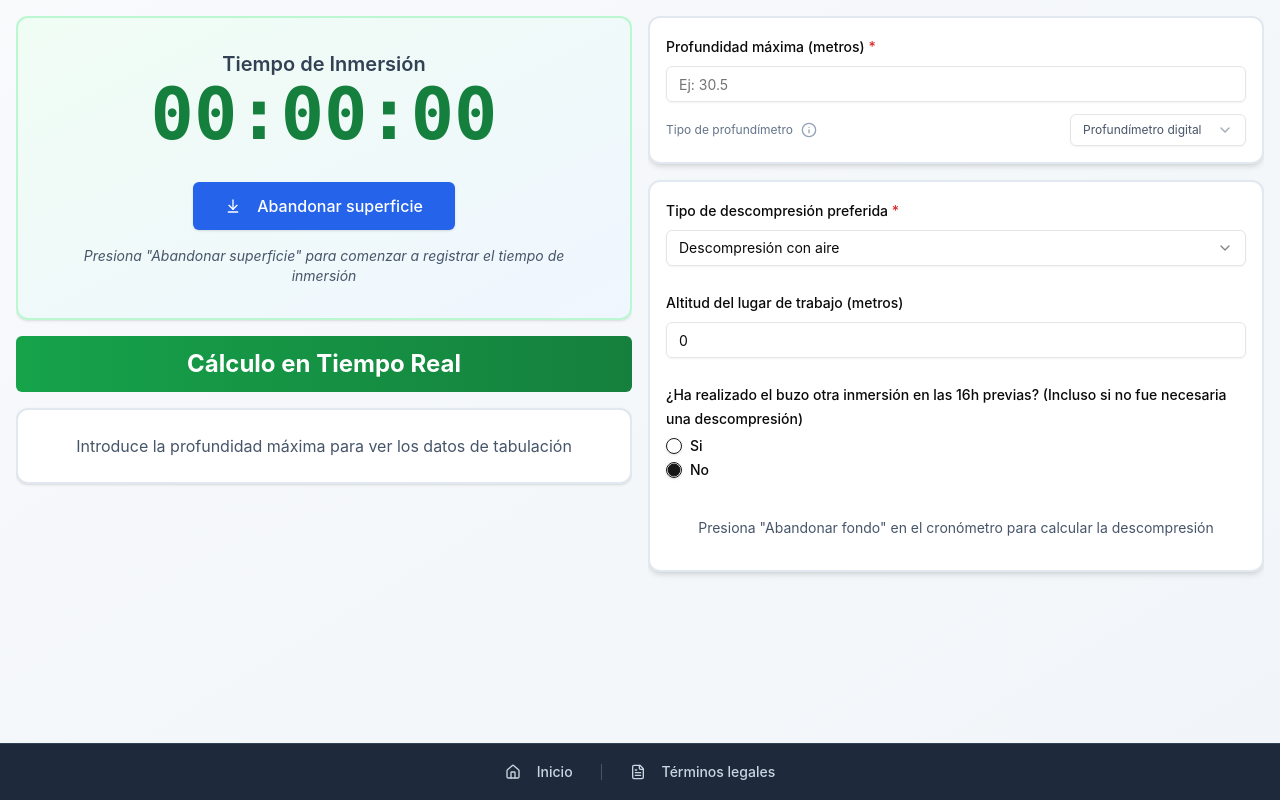
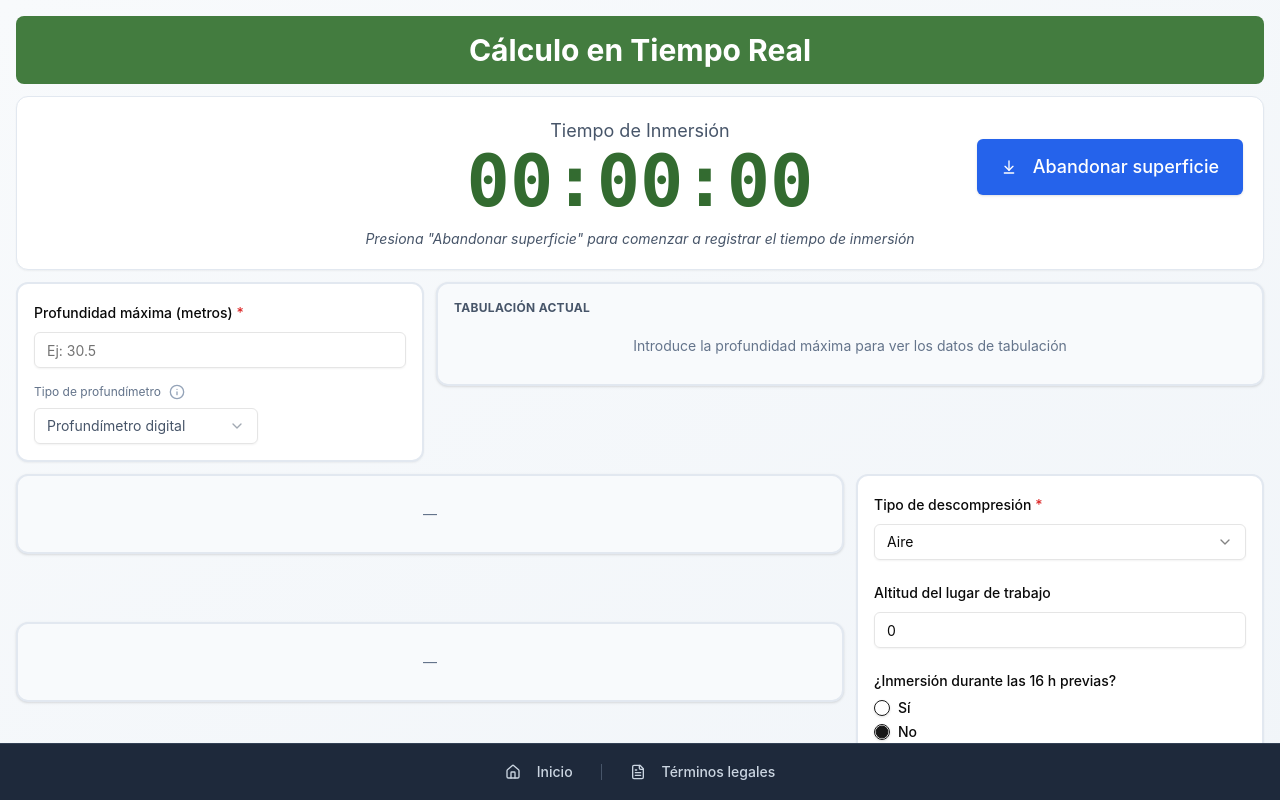
Before and after one commit to foxtrotgolf15/appfinal2026, a React (Create React App) app in the folder frontend/: page /realtime-form in a window 1280 px wide. Built offline with nearby package versions, Linux system fonts and the light colour scheme.

Commit message:
Nueva vista del calculo en tiempo real: tabulacion actual, siguiente tiempo y siguiente profundidad con sus paradas
Co-Authored-By: Claude Sonnet 5.5 <noreply@anthropic.com>
Claude-Session: https://claude.ai/code/session_014wDtrqfo5XzWdnuiRwqMo8

```diff
--- a/frontend/src/components/PanelTiempoReal.jsx
+++ b/frontend/src/components/PanelTiempoReal.jsx
@@ -6,10 +6,59 @@ const formatMMSS = (segundos) => {
   return `${Math.floor(s / 60).toString().padStart(2, '0')}:${(s % 60).toString().padStart(2, '0')}`;
 };
 
-const Dato = ({ etiqueta, valor, clase = '', valorClase = 'text-slate-900' }) => (
-  <div className={`bg-white rounded border border-slate-200 px-2 py-1 md:py-0.5 md:tall:p-4 ${clase}`}>
-    <div className="text-[10px] leading-tight md:text-xs md:tall:text-sm text-slate-500">{etiqueta}</div>
-    <div className={`text-base md:text-lg md:tall:text-3xl font-bold font-mono leading-tight ${valorClase}`}>{valor}</div>
+const Dato = ({ etiqueta, valor, valorClase = 'text-slate-900' }) => (
+  <div className="bg-white rounded-md border border-slate-200 px-2.5 py-1.5 md:px-3 md:py-2">
+    <div className="text-[10px] leading-tight md:text-xs text-slate-500">{etiqueta}</div>
+    <div className={`text-base md:text-2xl font-bold font-mono leading-tight ${valorClase}`}>{valor}</div>
+  </div>
+);
+
+const Fila = ({ etiqueta, valor, valorClase = 'text-slate-900' }) => (
+  <div className="flex items-center justify-between gap-2 bg-white rounded border border-slate-200 px-2 py-1 md:px-3 md:py-1.5">
+    <span className="text-[11px] md:text-sm text-slate-700">{etiqueta}</span>
+    <span className={`text-xs md:text-base font-bold font-mono ${valorClase}`}>{valor}</span>
+  </div>
+);
+
+// Filas de paradas de un escenario: tiempo hasta 1ª parada + cada parada. Sin paradas: ascenso a superficie.
+const ListaParadas = ({ esc }) => {
+  if (esc.paradas.length === 0) {
+    return (
+      <div className="flex flex-col gap-1">
+        <Fila etiqueta="Sin paradas" valor="—" />
+        {esc.superficie && <Fila etiqueta="Ascenso a superficie" valor={esc.superficie} valorClase="text-amber-700" />}
+      </div>
+    );
+  }
+  return (
+    <div className="flex flex-col gap-1">
+      {esc.primeraParada && (
+        <Fila etiqueta="Tiempo hasta 1ª parada" valor={esc.primeraParada} valorClase="text-amber-700" />
+      )}
+      {esc.paradas.map((p, i) => (
+        <Fila
+          key={i}
+          etiqueta={`Parada a ${p.profundidad} m${p.o2 ? ' (O₂)' : ''}`}
+          valor={formatMMSS(p.segundos)}
+        />
+      ))}
+    </div>
+  );
+};
+
+const Bloque = ({ children, className = '', titulo }) => (
+  <Card className={`border-2 border-slate-200 bg-slate-50 ${className}`} data-testid="panel-tiempo-real">
+    <CardContent className="p-2.5 md:p-4">
+      {titulo && <h2 className="text-xs font-bold tracking-wide text-slate-600 uppercase mb-2">{titulo}</h2>}
+      {children}
+    </CardContent>
+  </Card>
+);
+
+const Dos = ({ izquierda, derecha }) => (
+  <div className="grid grid-cols-[1fr_1.4fr] gap-2 md:gap-3 items-start">
+    <div className="flex flex-col gap-1.5 md:gap-2">{izquierda}</div>
+    {derecha}
   </div>
 );
 
@@ -18,45 +67,69 @@ const MENSAJES = {
   falta_instrumento: 'Selecciona el tipo de profundímetro'
 };
 
+const Vacio = ({ texto }) => <p className="text-sm text-slate-500 text-center py-3">{texto}</p>;
+
+// Devuelve tres tarjetas (tabulación actual, siguiente tiempo, siguiente profundidad)
+// para colocarlas directamente en la cuadrícula de la pantalla.
 const PanelTiempoReal = ({ panel, elapsedTime }) => {
   if (panel.estado !== 'ok') {
+    const msg = panel.estado === 'error' ? panel.mensaje : MENSAJES[panel.estado];
     return (
-      <Card className="mt-2 md:mt-2 md:tall:mt-4 border-2 border-slate-200" data-testid="panel-tiempo-real">
-        <CardContent className="p-2 md:p-3 md:tall:p-6">
-          <p className="text-xs md:text-base text-slate-600 text-center">
-            {panel.estado === 'error' ? panel.mensaje : MENSAJES[panel.estado]}
-          </p>
-        </CardContent>
-      </Card>
+      <>
+        <Bloque titulo="Tabulación actual" className="md:col-span-2 md:row-start-1">
+          <Vacio texto={msg} />
+        </Bloque>
+        <Bloque className="md:col-span-2"><Vacio texto="—" /></Bloque>
+        <Bloque className="md:col-span-2"><Vacio texto="—" /></Bloque>
+      </>
     );
   }
 
-  const restante = Math.max(0, panel.tiempoTabulado * 60 - elapsedTime);
+  const { actual, siguienteTiempo, siguienteProfundidad } = panel;
+  const restante = Math.max(0, actual.tiempo * 60 - elapsedTime);
   const colorRestante = restante <= 30 ? 'text-red-600' : restante <= 120 ? 'text-amber-600' : 'text-green-700';
 
   return (
-    <Card className="mt-2 md:mt-2 md:tall:mt-4 border-2 border-slate-200 bg-slate-50" data-testid="panel-tiempo-real">
-      <CardContent className="p-2 md:p-2 md:tall:p-6">
-        <div className="grid grid-cols-2 gap-1.5 md:gap-1.5 md:tall:gap-4">
-          <Dato etiqueta="Profundidad tabulada" valor={`${panel.profundidadTabulada} m`} />
-          <Dato etiqueta="Tiempo tabulado" valor={`${panel.tiempoTabulado} min`} />
-          <Dato
-            etiqueta="Siguiente tiempo de tabla"
-            valor={panel.siguienteTiempo !== null ? `${panel.siguienteTiempo} min` : '—'}
+    <>
+      <Bloque titulo="Tabulación actual" className="md:col-span-2 md:row-start-1">
+        <Dos
+          izquierda={<>
+            <Dato etiqueta="Profundidad tabulada" valor={`${actual.profundidad} m`} />
+            <Dato etiqueta="Tiempo tabulado" valor={`${actual.tiempo} min`} />
+          </>}
+          derecha={<ListaParadas esc={actual} />}
+        />
+      </Bloque>
+
+      <Bloque className="md:col-span-2">
+        {siguienteTiempo ? (
+          <Dos
+            izquierda={<>
+              <Dato etiqueta="Tiempo para siguiente tabla" valor={formatMMSS(restante)} valorClase={colorRestante} />
+              <Dato etiqueta="Profundidad" valor={`${siguienteTiempo.profundidad} m`} />
+              <Dato etiqueta="Tiempo" valor={`${siguienteTiempo.tiempo} min`} />
+            </>}
+            derecha={<ListaParadas esc={siguienteTiempo} />}
           />
-          <Dato
-            etiqueta="Tiempo para siguiente tabla"
-            valor={formatMMSS(restante)}
-            valorClase={colorRestante}
+        ) : (
+          <Vacio texto="No hay siguiente tiempo en tabla" />
+        )}
+      </Bloque>
+
+      <Bloque className="md:col-span-2">
+        {siguienteProfundidad && !siguienteProfundidad.fueraDeTabla ? (
+          <Dos
+            izquierda={<>
+              <Dato etiqueta="Siguiente profundidad" valor={`${siguienteProfundidad.profundidad} m`} />
+              <Dato etiqueta="Tiempo" valor={`${siguienteProfundidad.tiempo} min`} />
+            </>}
+            derecha={<ListaParadas esc={siguienteProfundidad} />}
           />
-          <Dato
-            clase="col-span-2"
-            etiqueta={`Descompresión sin contar ascenso (mm:ss) · con ${panel.modo === 'o2' ? 'O2' : 'aire'}`}
-            valor={panel.segundosDescompresion > 0 ? formatMMSS(panel.segundosDescompresion) : 'Sin paradas'}
-          />
-        </div>
-      </CardContent>
-    </Card>
+        ) : (
+          <Vacio texto={siguienteProfundidad ? `No hay en tabla (${siguienteProfundidad.profundidad} m con este tiempo)` : 'No hay siguiente profundidad en tabla'} />
+        )}
+      </Bloque>
+    </>
   );
 };
 
--- a/frontend/src/components/RealtimeFormScreen.jsx
+++ b/frontend/src/components/RealtimeFormScreen.jsx
@@ -317,24 +317,28 @@ const RealtimeFormScreen = () => {
   );
 
   return (
-    <div className="bg-gradient-to-br from-slate-50 to-slate-100 min-h-screen md:h-screen md:overflow-hidden">
-      <div className="md:grid md:grid-cols-2 md:gap-4 md:h-full md:p-4 max-w-7xl mx-auto">
-        {/* Cronómetro + datos en vivo: fijo arriba en vertical, mitad izquierda en pantallas anchas */}
-        <aside className="sticky top-0 z-30 bg-slate-50 px-2 pt-2 pb-2 border-b border-slate-200 shadow-sm md:static md:z-auto md:bg-transparent md:p-0 md:pb-16 md:border-0 md:shadow-none md:overflow-y-auto">
-          <Card className="bg-gradient-to-br from-green-50 to-blue-50 border-2 border-green-200">
-            <CardContent className="p-2 md:p-2 md:tall:p-8">
-              <div className="flex items-center justify-between gap-2 md:tall:block md:tall:text-center md:tall:space-y-4">
-                <div>
-                  <h3 className="hidden md:tall:block text-xl font-semibold text-slate-700">Tiempo de Inmersión</h3>
-                  <div className="text-2xl min-[400px]:text-3xl md:text-2xl md:tall:text-7xl font-mono font-bold text-green-700">
+    <div className="bg-gradient-to-br from-slate-50 to-slate-100 min-h-screen">
+      <div className="max-w-7xl mx-auto p-2 md:p-4 space-y-2 md:space-y-3 pb-16">
+        <h1 className="rounded-lg bg-[#437c3f] py-2 md:py-4 text-center text-lg md:text-3xl font-bold text-white">
+          Cálculo en Tiempo Real
+        </h1>
+
+        {/* Cronómetro: fijo arriba al hacer scroll en el móvil */}
+        <div className="sticky top-0 z-30 -mx-2 px-2 py-1 bg-slate-100 md:static md:mx-0 md:px-0 md:py-0 md:bg-transparent">
+          <Card className="bg-white border border-slate-200 shadow-sm">
+            <CardContent className="p-2 md:p-5">
+              <div className="flex items-center justify-between gap-2 md:grid md:grid-cols-[1fr_auto_1fr]">
+                <div className="md:col-start-2 md:text-center">
+                  <div className="text-xs md:text-lg text-slate-600">Tiempo de Inmersión</div>
+                  <div className="text-3xl md:text-7xl font-mono font-bold text-[#336b30] leading-tight">
                     {formatTime(elapsedTime)}
                   </div>
                 </div>
-                <div className="flex gap-1.5 md:gap-2 md:tall:flex-wrap md:tall:justify-center md:tall:gap-4 md:tall:pt-4">
+                <div className="md:col-start-3 md:justify-self-end">
                   {!isRunning && (
                     <Button
                       onClick={startStopwatch}
-                      className="bg-blue-600 hover:bg-blue-700 text-white px-3 text-sm md:text-base md:h-10 md:tall:h-12 md:px-4 md:tall:px-8 md:tall:min-w-[140px]"
+                      className="bg-blue-600 hover:bg-blue-700 text-white px-3 text-sm md:text-lg md:h-14 md:px-6"
                     >
                       <ArrowDownToLine className="w-4 h-4 md:w-5 md:h-5 mr-1.5 md:mr-2" />
                       Abandonar superficie
@@ -343,7 +347,7 @@ const RealtimeFormScreen = () => {
                   {isRunning && (
                     <Button
                       onClick={stopAndCalculate}
-                      className="bg-yellow-400 hover:bg-yellow-500 text-slate-900 font-semibold px-3 text-sm md:text-base md:h-10 md:tall:h-12 md:px-4 md:tall:px-8 md:tall:min-w-[140px]"
+                      className="bg-yellow-400 hover:bg-yellow-500 text-slate-900 font-semibold px-3 text-sm md:text-lg md:h-14 md:px-6"
                     >
                       <ArrowUpFromLine className="w-4 h-4 md:w-5 md:h-5 mr-1.5 md:mr-2" />
                       Abandonar fondo
@@ -352,20 +356,14 @@ const RealtimeFormScreen = () => {
                 </div>
               </div>
               {!isRunning && elapsedTime === 0 && (
-                <p className="hidden md:tall:block text-sm text-slate-600 italic text-center mt-4">
+                <p className="hidden md:block text-sm text-slate-600 italic text-center mt-3">
                   Presiona "Abandonar superficie" para comenzar a registrar el tiempo de inmersión
                 </p>
               )}
             </CardContent>
           </Card>
-          <h1 className="mt-2 md:tall:mt-4 rounded-md bg-gradient-to-r from-green-600 to-green-700 py-1 md:tall:py-3 text-center text-sm md:tall:text-2xl font-bold text-white">
-            Cálculo en Tiempo Real
-          </h1>
-          <PanelTiempoReal panel={panel} elapsedTime={elapsedTime} />
-        </aside>
-        <main className="px-2 py-4 md:p-0 md:overflow-y-auto">
-      <div className="max-w-4xl mx-auto mb-20">
-        <div className="space-y-4">
+        </div>
+
         {/* Botón Calcular inmersión - Visible cuando cronómetro está detenido */}
         {!isRunning && elapsedTime > 0 && (
           <Card className="bg-gradient-to-r from-blue-50 to-indigo-50 border-2 border-blue-200">
@@ -387,7 +385,7 @@ const RealtimeFormScreen = () => {
         )}
 
         {(errors.length > 0 || calculationError) && (
-              <Alert variant="destructive" className="mb-6">
+          <Alert variant="destructive">
             <AlertCircle className="h-4 w-4" />
             <AlertDescription>
               <ul className="list-disc pl-4 space-y-1">
@@ -402,11 +400,10 @@ const RealtimeFormScreen = () => {
           </Alert>
         )}
 
-            <form className="space-y-4">
+        <form className="grid grid-cols-1 md:grid-cols-3 gap-2 md:gap-3 items-start" onSubmit={(e) => e.preventDefault()}>
           {/* Viñeta: profundidad máxima (+ tipo de profundímetro, de menor importancia) */}
-              <Card className="shadow-md border-2 border-slate-200">
-                <CardContent className="p-4 space-y-3">
-                  {/* P2 */}
+          <Card className="shadow-sm border-2 border-slate-200 md:row-start-1">
+            <CardContent className="p-3 md:p-4 space-y-3">
               <div className="space-y-2">
                 <Label htmlFor="p2">
                   Profundidad máxima (metros) <span className="text-red-600">*</span>
@@ -422,8 +419,7 @@ const RealtimeFormScreen = () => {
                 />
               </div>
 
-                  {/* P2.1 */}
-                  <div className="flex items-center justify-between gap-2">
+              <div className="space-y-1">
                 <div className="flex items-center gap-1">
                   <Label className="text-xs font-normal text-slate-500 whitespace-nowrap">Tipo de profundímetro</Label>
                   <TooltipProvider>
@@ -440,7 +436,7 @@ const RealtimeFormScreen = () => {
                   </TooltipProvider>
                 </div>
                 <Select value={p2_1} onValueChange={setP2_1}>
-                      <SelectTrigger className="h-8 w-44 text-xs text-slate-600 transition-all duration-200 focus:ring-2 focus:ring-green-500">
+                  <SelectTrigger className="h-9 w-full md:w-56 text-sm text-slate-600 transition-all duration-200 focus:ring-2 focus:ring-green-500">
                     <SelectValue placeholder="Seleccione" />
                   </SelectTrigger>
                   <SelectContent>
@@ -452,36 +448,39 @@ const RealtimeFormScreen = () => {
             </CardContent>
           </Card>
 
+          {/* Tabulación actual, siguiente tiempo y siguiente profundidad */}
+          <PanelTiempoReal panel={panel} elapsedTime={elapsedTime} />
+
           {/* Viñeta: tipo de descompresión, altitud y resto de preguntas */}
-              <Card className="shadow-md border-2 border-slate-200">
-                <CardContent className="p-4 space-y-6">
+          <Card className="shadow-sm border-2 border-slate-200 md:col-start-3 md:row-start-2 md:row-span-2">
+            <CardContent className="p-3 md:p-4 space-y-5">
               {/* P1 */}
               <div className="space-y-2">
                 <Label htmlFor="p1">
-                  Tipo de descompresión preferida <span className="text-red-600">*</span>
+                  Tipo de descompresión <span className="text-red-600">*</span>
                 </Label>
                 <Select value={p1} onValueChange={setP1}>
                   <SelectTrigger className="transition-all duration-200 focus:ring-2 focus:ring-green-500">
                     <SelectValue placeholder="Seleccione una opción" />
                   </SelectTrigger>
                   <SelectContent>
-                    <SelectItem value="aire">Descompresión con aire</SelectItem>
-                    <SelectItem value="o2">Descompresión con O2 en el agua</SelectItem>
-                    <SelectItem value="camara" disabled>Descompresión en cámara</SelectItem>
+                    <SelectItem value="aire">Aire</SelectItem>
+                    <SelectItem value="o2">O2 en el agua</SelectItem>
+                    <SelectItem value="camara" disabled>Cámara</SelectItem>
                   </SelectContent>
                 </Select>
               </div>
 
               {/* P4 */}
               <div className="space-y-2">
-                <Label htmlFor="p4">Altitud del lugar de trabajo (metros)</Label>
+                <Label htmlFor="p4">Altitud del lugar de trabajo</Label>
                 <Input
                   id="p4"
                   type="number"
                   step="0.01"
                   value={p4}
                   onChange={(e) => setP4(e.target.value)}
-                  placeholder="Ej: 0"
+                  placeholder="metros"
                   className="transition-all duration-200 focus:ring-2 focus:ring-green-500"
                 />
               </div>
@@ -564,11 +563,11 @@ const RealtimeFormScreen = () => {
 
               {/* P6 */}
               <div className="space-y-2">
-                <Label>¿Ha realizado el buzo otra inmersión en las 16h previas? (Incluso si no fue necesaria una descompresión)</Label>
+                <Label>¿Inmersión durante las 16 h previas?</Label>
                 <RadioGroup value={p6} onValueChange={setP6}>
                   <div className="flex items-center space-x-2">
                     <RadioGroupItem value="si" id="p6-si" />
-                    <Label htmlFor="p6-si">Si</Label>
+                    <Label htmlFor="p6-si">Sí</Label>
                   </div>
                   <div className="flex items-center space-x-2">
                     <RadioGroupItem value="no" id="p6-no" />
@@ -640,18 +639,10 @@ const RealtimeFormScreen = () => {
                 </div>
               )}
 
-              <div className="pt-4 text-center">
-                <p className="text-sm text-slate-600 mb-4">
-                  Presiona "Abandonar fondo" en el cronómetro para calcular la descompresión
-                </p>
-              </div>
             </CardContent>
           </Card>
         </form>
-        </div>
         <LegalFooter />
-      </div>
-        </main>
       </div>
     </div>
   );
--- a/frontend/src/services/panelTiempoReal.js
+++ b/frontend/src/services/panelTiempoReal.js
@@ -5,6 +5,14 @@ import { calculateDecompression } from './decompressionCalculator';
  * Siguiente tiempo de la tabla (el inmediatamente superior) para una profundidad tabulada.
  * Devuelve null si el tiempo tabulado ya es el último de esa profundidad.
  */
+const PROFUNDIDADES_TABLA = [...new Set(table1Data.map((f) => Number(f.profundidad)))].sort((a, b) => a - b);
+
+/** Siguiente profundidad de la tabla (la inmediatamente mayor). null si ya es la última. */
+export const siguienteProfundidadTabla = (profundidadTabulada) => {
+  const sig = PROFUNDIDADES_TABLA.find((d) => d > profundidadTabulada);
+  return sig === undefined ? null : sig;
+};
+
 export const siguienteTiempoTabla = (profundidadTabulada, tiempoTabulado) => {
   let siguiente = null;
   for (const fila of table1Data) {
@@ -15,10 +23,51 @@ export const siguienteTiempoTabla = (profundidadTabulada, tiempoTabulado) => {
   return siguiente;
 };
 
+
+// El motor escribe mucho en consola; se silencia mientras se calcula en vivo.
+const calcularSilencioso = (formData) => {
+  const logOriginal = console.log;
+  const errorOriginal = console.error;
+  console.log = () => {};
+  console.error = () => {};
+  try {
+    return calculateDecompression(formData);
+  } catch (e) {
+    return { error: e.message };
+  } finally {
+    console.log = logOriginal;
+    console.error = errorOriginal;
+  }
+};
+
+const resultadoValido = (r) =>
+  r && !r.error && r.profundidadTabulada !== undefined && r.tiempoTabulado !== undefined;
+
+// Resumen de un cálculo del motor para mostrarlo en el panel.
+// Solo paradas (aire u O2) con su duración; sin breaks de aire ni ventilación.
+const resumir = (r) => {
+  const elementos = Array.isArray(r.paradasConBreaks) && r.paradasConBreaks.length > 0
+    ? r.paradasConBreaks.filter((e) => e.tipo === 'PARADA_AIRE' || e.tipo === 'PARADA_O2')
+    : (r.paradas || []);
+  return {
+    profundidad: r.profundidadTabulada,
+    tiempo: r.tiempoTabulado,
+    primeraParada: r.tiempoHastaPrimeraParada || null,
+    superficie: r.tiempoHastaSuperficie || null,
+    paradas: elementos.map((e) => ({
+      profundidad: e.profundidad,
+      segundos: Math.round((Number(e.duracion) || 0) * 60),
+      o2: e.tipo === 'PARADA_O2'
+    }))
+  };
+};
+
 /**
  * Datos en vivo para el panel del modo "tiempo real".
  * `minutos` = tiempo de fondo transcurrido (decimal). Se tabula por el valor inmediato superior,
  * que con tiempos de tabla enteros equivale a tabular por ceil(minutos).
+ * Devuelve tres escenarios: actual, siguiente tiempo (misma profundidad) y siguiente profundidad
+ * (mismo tiempo transcurrido). Cada uno con sus paradas.
  */
 export const calcularPanelTiempoReal = (campos, minutos) => {
   const { p1, p2, p2_1, p4, p4_1, p4_2, p4_2_1, p4_2_2 } = campos;
@@ -29,49 +78,48 @@ export const calcularPanelTiempoReal = (campos, minutos) => {
 
   const minutosTabulacion = Math.max(1, Math.ceil(minutos - 1e-9));
   const modo = p1 === 'o2' ? 'o2' : 'aire';
-  const formData = {
-    p1: modo, p2, p2_1,
-    p3: String(minutosTabulacion),
+  const base = {
+    p1: modo, p2_1,
     p4: p4 || '0', p4_1, p4_2, p4_2_1, p4_2_2,
     p6: 'no'
   };
+  const calcular = (prof, tiempo) => calcularSilencioso({ ...base, p2: String(prof), p3: String(tiempo) });
 
-  // El motor escribe mucho en consola; se silencia mientras se calcula en vivo.
-  const logOriginal = console.log;
-  const errorOriginal = console.error;
-  console.log = () => {};
-  console.error = () => {};
-  let r;
-  try {
-    r = calculateDecompression(formData);
-  } catch (e) {
-    r = { error: e.message };
-  } finally {
-    console.log = logOriginal;
-    console.error = errorOriginal;
+  const r = calcular(p2, minutosTabulacion);
+  if (!resultadoValido(r)) {
+    return { estado: 'error', mensaje: (r && r.error) || 'No se puede calcular con los datos actuales' };
+  }
+  const actual = resumir(r);
+
+  // Siguiente tiempo de la tabla, misma profundidad
+  const tSig = siguienteTiempoTabla(r.profundidadTabulada, r.tiempoTabulado);
+  let siguienteTiempo = null;
+  if (tSig !== null) {
+    const rt = calcular(p2, tSig);
+    if (resultadoValido(rt)) siguienteTiempo = resumir(rt);
   }
 
-  if (!r || r.error || r.profundidadTabulada === undefined || r.tiempoTabulado === undefined) {
-    return { estado: 'error', mensaje: (r && r.error) || 'No se puede calcular con los datos actuales' };
+  // Siguiente profundidad de la tabla, con el mismo tiempo transcurrido.
+  // Se usa la mayor profundidad real que aún tabula en esa profundidad (caso más conservador
+  // para el tiempo de ascenso); a nivel del mar es la propia profundidad de tabla.
+  let siguienteProfundidad = null;
+  const dSig = siguienteProfundidadTabla(r.profundidadTabulada);
+  if (dSig !== null) {
+    let lo = profundidad;
+    let hi = 91.4;
+    // Si a 91.4 m todavía tabula en dSig, ese es el límite
+    if (calcular(hi, minutosTabulacion).profundidadTabulada <= dSig + 1e-9) lo = hi;
+    else {
+      for (let i = 0; i < 14 && hi - lo > 0.01; i++) {
+        const mid = (lo + hi) / 2;
+        if (calcular(mid, 1).profundidadTabulada <= dSig + 1e-9) lo = mid; else hi = mid;
+      }
+    }
+    const pSig = Math.round(lo * 100) / 100;
+    const rp = calcular(pSig, minutosTabulacion);
+    if (resultadoValido(rp) && rp.profundidadTabulada === dSig) siguienteProfundidad = resumir(rp);
+    else siguienteProfundidad = { fueraDeTabla: true, profundidad: dSig };
   }
 
-  // Tiempo de descompresión SIN contar el ascenso: suma de paradas (y breaks de aire en O2).
-  // Los 3 min de ventilación del cambio a O2 no cuentan. Los tiempos de parada de la tabla ya incluyen
-  // el ascenso entre paradas, igual que en el manual.
-  const elementos = Array.isArray(r.paradasConBreaks) && r.paradasConBreaks.length > 0
-    ? r.paradasConBreaks.filter((e) => e.tipo !== 'VENTILACION')
-    : (r.paradas || []);
-  const segundosDescompresion = Math.round(
-    elementos.reduce((suma, e) => suma + (Number(e.duracion) || 0), 0) * 60
-  );
-
-  return {
-    estado: 'ok',
-    modo,
-    asumido: !p1,
-    profundidadTabulada: r.profundidadTabulada,
-    tiempoTabulado: r.tiempoTabulado,
-    siguienteTiempo: siguienteTiempoTabla(r.profundidadTabulada, r.tiempoTabulado),
-    segundosDescompresion
-  };
+  return { estado: 'ok', modo, asumido: !p1, actual, siguienteTiempo, siguienteProfundidad };
 };
```
Lines whose indentation alone changed are shown as unchanged.
